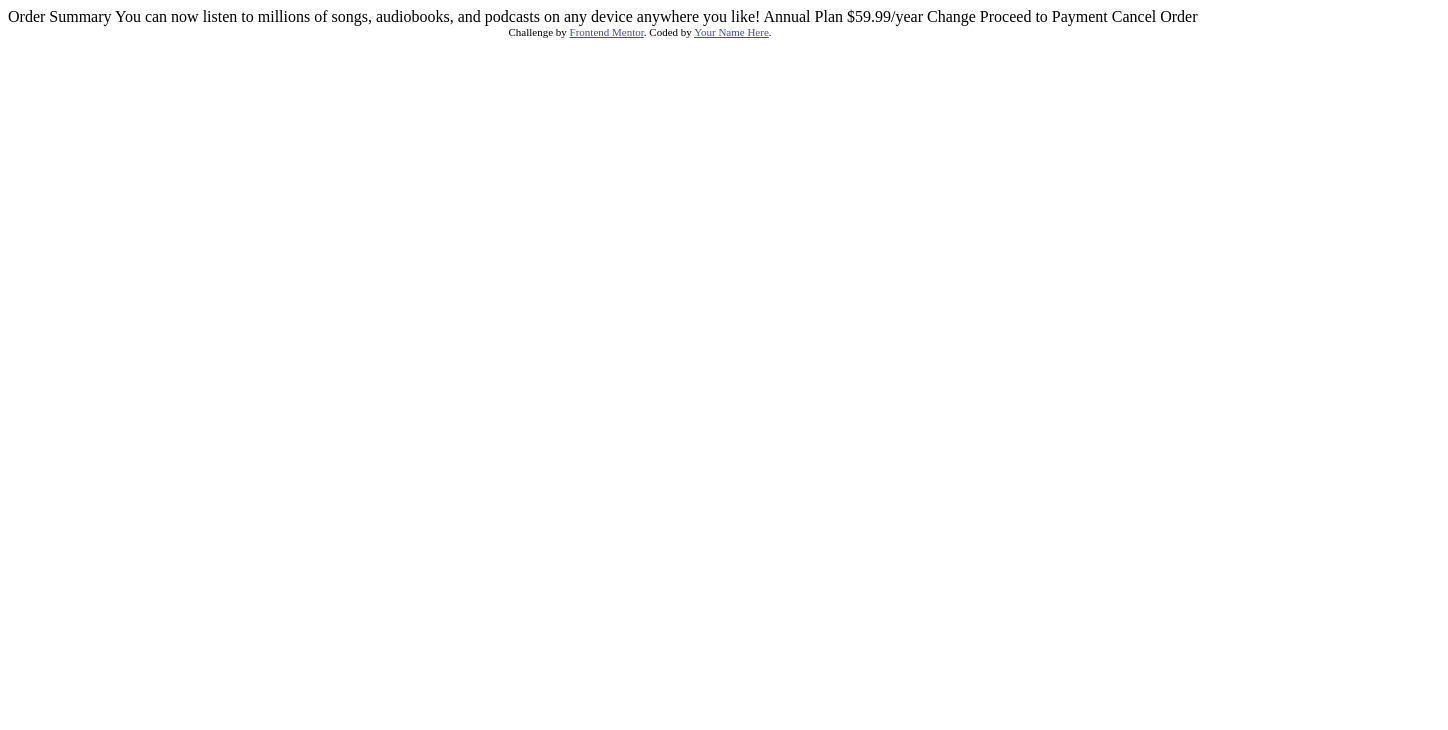
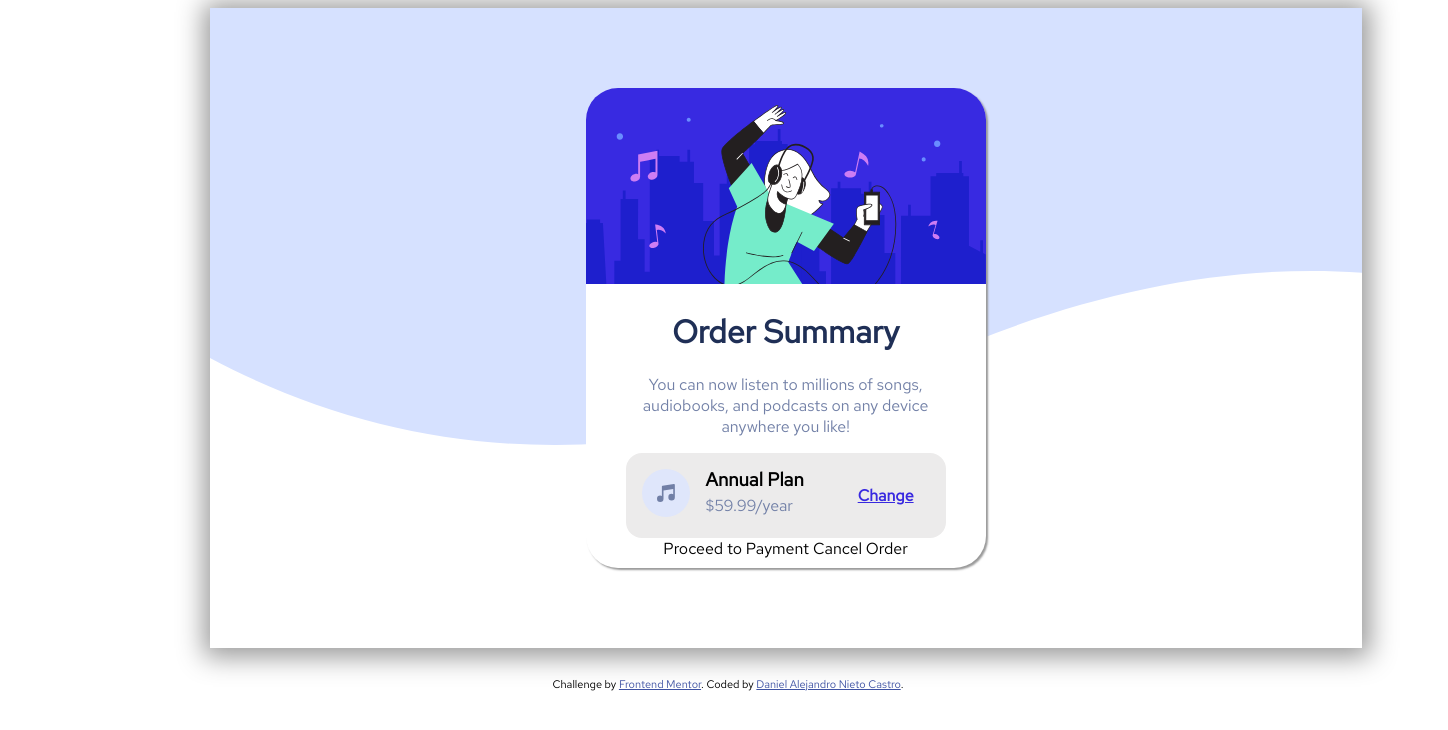
Before and after one commit to DanielAlejandro2605/Order-Summary-Card-Frontend-Mentor-Challenges-, a plain HTML site: page index.html in a window 1280 px wide. Shown: the whole page, 1448 px wide, since content can reach past the window. Drawn offline with Linux system fonts and the light colour scheme.

Commit message:
Add HTML code and CSS styles

```diff
--- a/index.html
+++ b/index.html
@@ -3,9 +3,11 @@
 <head>
   <meta charset="UTF-8">
   <meta name="viewport" content="width=device-width, initial-scale=1.0"> <!-- displays site properly based on user's device -->
-
   <link rel="icon" type="image/png" sizes="32x32" href="./images/favicon-32x32.png">
-
+  <link rel="preconnect" href="https://fonts.googleapis.com">
+  <link rel="preconnect" href="https://fonts.gstatic.com" crossorigin>
+  <link href="https://fonts.googleapis.com/css2?family=Red+Hat+Text&display=swap" rel="stylesheet">
+  <link rel="stylesheet" href="styles/styles.css">
   <title>Frontend Mentor | Order summary card</title>
 
   <!-- Feel free to remove these styles or customise in your own stylesheet 👍 -->
@@ -15,23 +17,36 @@
   </style>
 </head>
 <body>
+    <div id="container">
+        <div id="order-card">
+            <img id="illustration-hero" src="images/illustration-hero.svg">
+            <h1>Order Summary</h1>
+            <p>You can now listen to millions of songs, audiobooks, and podcasts on any
+            device anywhere you like!</p>
 
-  Order Summary
+            <div id="plan-offert">
+                <div id='container-icon-music'>
+                    <img src="images/icon-music.svg">
+                </div>
+                <div id='container-plan'>
+                    <h3>Annual Plan</h3>
+                    <p>$59.99/year</p>
+                </div>
+                <div id="container-link">
+                    <a><strong>Change</strong></a>
+                </div>
+            </div>
 
-  You can now listen to millions of songs, audiobooks, and podcasts on any
-  device anywhere you like!
+            Proceed to Payment
+            Cancel Order
+        </div>
+    </div>
 
-  Annual Plan
-  $59.99/year
 
-  Change
-
-  Proceed to Payment
-  Cancel Order
 
   <div class="attribution">
     Challenge by <a href="https://www.frontendmentor.io?ref=challenge" target="_blank">Frontend Mentor</a>.
-    Coded by <a href="#">Your Name Here</a>.
+    Coded by <a href="#">Daniel Alejandro Nieto Castro</a>.
   </div>
 </body>
 </html>
--- /dev/null
+++ b/styles/styles.css
@@ -0,0 +1,66 @@
+body{
+    width: 1440px;
+    font-family: 'Red Hat Text';
+}
+#container{
+    display: flex;
+    background-image: url("../images/pattern-background-desktop.svg");
+    background-repeat: no-repeat;
+    box-shadow: 1px 2px 25px 7px #999999;
+    width: 72rem;
+    height: 40rem;
+    margin: 0% 7% 2% 14%;
+    align-items: center;
+    justify-content: center;
+}
+#order-card{
+    width: 25rem;
+    height: 30rem;
+    background-color: white;
+    box-shadow: 2px 2px 2px #999999;
+    border-radius: 2rem;
+    text-align: center;
+}
+#illustration-hero{
+    width: 25rem;
+    border-radius: 2rem 2rem 0rem 0rem;
+}
+#plan-offert{
+    width: 80%;
+    margin-left: 10%;
+    display: flex;
+    flex-grow: 3;
+    flex-direction: row;
+    background-color: #ECEBEB;
+    border-radius: 1rem;
+}
+#container-icon-music{
+    margin: 1rem;
+}
+#container-plan{
+    width: 50%;
+    margin-top: -0.3rem;
+    text-align: left;
+}
+#container-plan p{
+    margin-top: -1rem;
+    margin-left: -1.5rem;
+}
+h1{
+    color:hsl(223, 47%, 23%);
+    font-weight: 900;
+    padding: 0rem;
+}
+p{
+    padding: 0rem 1.5rem 0rem 1.5rem;
+    font-weight: 500;
+    color: hsl(224, 23%, 55%);
+}
+#container-link{
+    color: hsl(245, 75%, 52%);
+    font-weight: 500;
+    margin: 2rem;
+}
+a{
+    text-decoration: underline;
+}
```
Also changed, not shown: images/favicon-32x32.png (added), images/icon-music.svg (added), images/illustration-hero.svg (added), images/pattern-background-desktop.svg (added), images/pattern-background-mobile.svg (added).
